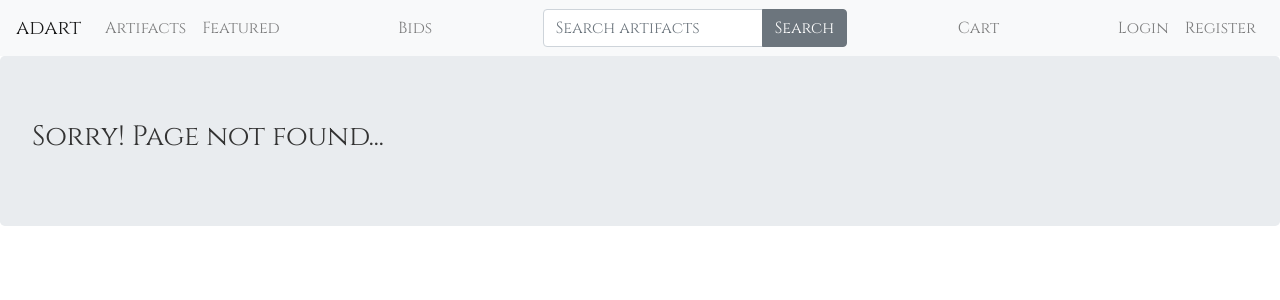
After one commit to marcinstepienpython/milestone_final, a Django app: template templates/404.html in a window 1280 px wide. The commit adds this page. Shown: the top 300 px of the page. Run offline with Django 3.2, Linux system fonts and the light colour scheme; the template is opened without the code that fills it, so the values that code supplies are empty; some libraries are stand-ins or nearby versions.

Commit message:
404.html page

```diff
--- /dev/null
+++ b/templates/404.html
@@ -0,0 +1,6 @@
+{% extends 'base.html' %} {% load static %} {% block content%}
+<div class="jumbotron">
+    <h3>Sorry! Page not found...</h3>
+</div>
+
+{% endblock content%}
--- a/templates/index.html
+++ b/templates/index.html
@@ -4,6 +4,6 @@
   <img src="{% static 'img/background.jpg' %}" class='img-fluid' />
 </div>
 
-{% include 'artifacts/navbar.html'%}
+<!-- {% include 'artifacts/navbar.html'%} -->
 
 {% endblock content%}
```
